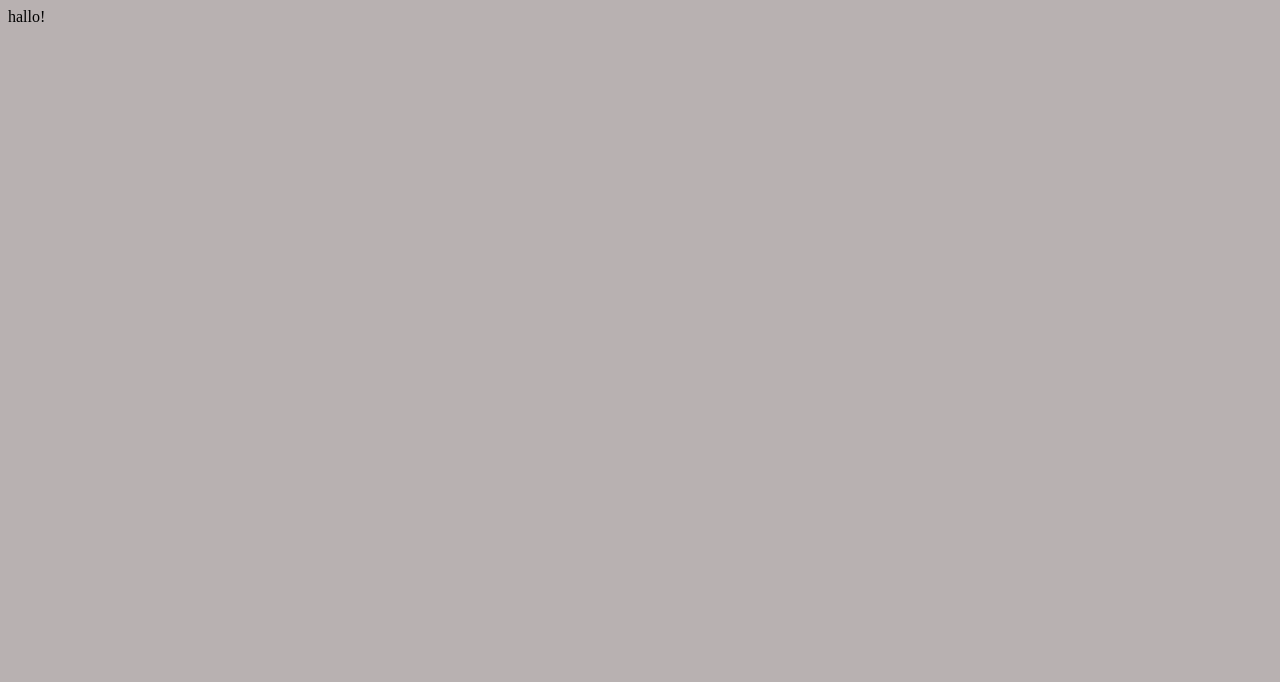
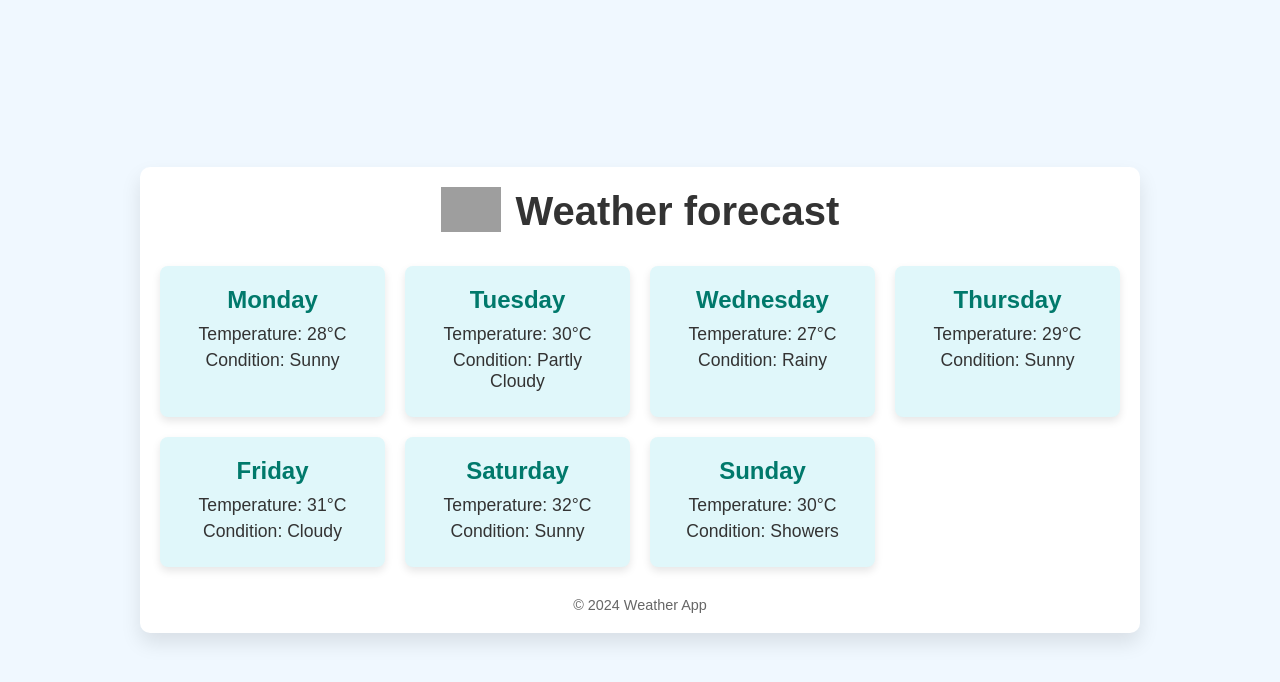
Before and after one commit to MUHAMMAD2024HASSAN/weather-forecast-1, a plain HTML site: page index.html in a window 1280 px wide. Drawn offline with Linux system fonts and the light colour scheme; grey boxes are pictures that could not be loaded.

Commit message:
new project publishe

```diff
--- a/CSS/style.css
+++ b/CSS/style.css
@@ -1,3 +1,88 @@
-*{
-    background-color: rgb(184, 177, 177);
+/*******   Global styles *******/
+* {
+    margin: 0;
+    padding: 0;
+    box-sizing: border-box;
+    font-family: 'Arial', sans-serif;
 }
+
+body {
+    background-color: #f0f8ff;
+    color: #333;
+    display: flex;
+    justify-content: center;
+    align-items: center;
+    height: 100vh;
+    margin: 0;
+}
+
+.container {
+    max-width: 1000px;
+    width: 100%;
+    padding: 20px;
+    background-color: #fff;
+    box-shadow: 0 10px 20px rgba(0, 0, 0, 0.1);
+    border-radius: 10px;
+    text-align: center;
+}
+
+/****   Header styles ******/
+header {
+    display: flex;
+    align-items: center;
+    justify-content: center;
+    margin-bottom: 30px;
+}
+
+.cloud img {
+    width: 60px;
+    height: auto;
+    margin-right: 15px;
+}
+
+header h1 {
+    font-size: 2.5rem;
+    color: #333;
+}
+
+/******* Hero Section styls *******/
+.HeroSection {
+    display: grid;
+    grid-template-columns: repeat(auto-fit, minmax(200px, 1fr));
+    gap: 20px;
+}
+
+.weather-card {
+    background-color: #e0f7fa;
+    padding: 20px;
+    border-radius: 8px;
+    box-shadow: 0 4px 8px rgba(0, 0, 0, 0.1);
+    transition: transform 0.3s, box-shadow 0.3s;
+}
+
+.weather-card h2 {
+    font-size: 1.5rem;
+    margin-bottom: 10px;
+    color: #00796b;
+}
+
+.weather-card p {
+    font-size: 1.1rem;
+    margin-bottom: 5px;
+    color: #333;
+}
+
+.weather-card:hover {
+    transform: translateY(-10px);
+    box-shadow: 0 10px 20px rgba(0, 0, 0, 0.2);
+}
+
+/******** Footer styles *********/
+footer {
+    margin-top: 30px;
+}
+
+footer p {
+    color: #666;
+    font-size: 0.9rem;
+}
--- a/index.html
+++ b/index.html
@@ -3,11 +3,68 @@
 <head>
     <meta charset="UTF-16">
     <meta name="viewport" content="width=device-width, initial-scale=1.0">
-    <link rel="shortcut icon" href="./image/badal.gif" type="image/x-icon" hight="1000">
+    <link rel="shortcut icon" href="./image/badal.gif" type="image/x-icon">
     <link rel="stylesheet" href="./CSS/style.css">
     <title>weather forecast</title>
 </head>
 <body>
-    hallo!
+<section class="container">
+   <header>
+    <div class="cloud">
+       <img src="./image/badal.gif" alt="">
+    </div>
+       <h1>Weather forecast</h1>
+   </header>
+<div class="HeroSection">
+
+    <div class="weather-card">
+        <h2>Monday</h2>
+        <p>Temperature: 28°C</p>
+        <p>Condition: Sunny</p>
+    </div>
+
+    <div class="weather-card">
+        <h2>Tuesday</h2>
+        <p>Temperature: 30°C</p>
+        <p>Condition: Partly Cloudy</p>
+    </div>
+
+    <div class="weather-card">
+        <h2>Wednesday</h2>
+        <p>Temperature: 27°C</p>
+        <p>Condition: Rainy</p>
+    </div>
+
+    <div class="weather-card">
+        <h2>Thursday</h2>
+        <p>Temperature: 29°C</p>
+        <p>Condition: Sunny</p>
+    </div>
+
+    <div class="weather-card">
+        <h2>Friday</h2>
+        <p>Temperature: 31°C</p>
+        <p>Condition: Cloudy</p>
+    </div>
+
+    <div class="weather-card">
+        <h2>Saturday</h2>
+        <p>Temperature: 32°C</p>
+        <p>Condition: Sunny</p>
+    </div>
+
+    <div class="weather-card">
+        <h2>Sunday</h2>
+        <p>Temperature: 30°C</p>
+        <p>Condition: Showers</p>
+    </div>
+
+</div>
+<footer>
+    <p>&copy; 2024 Weather App</p>
+</footer>
+
+</section>
+
 </body>
 </html>
```
